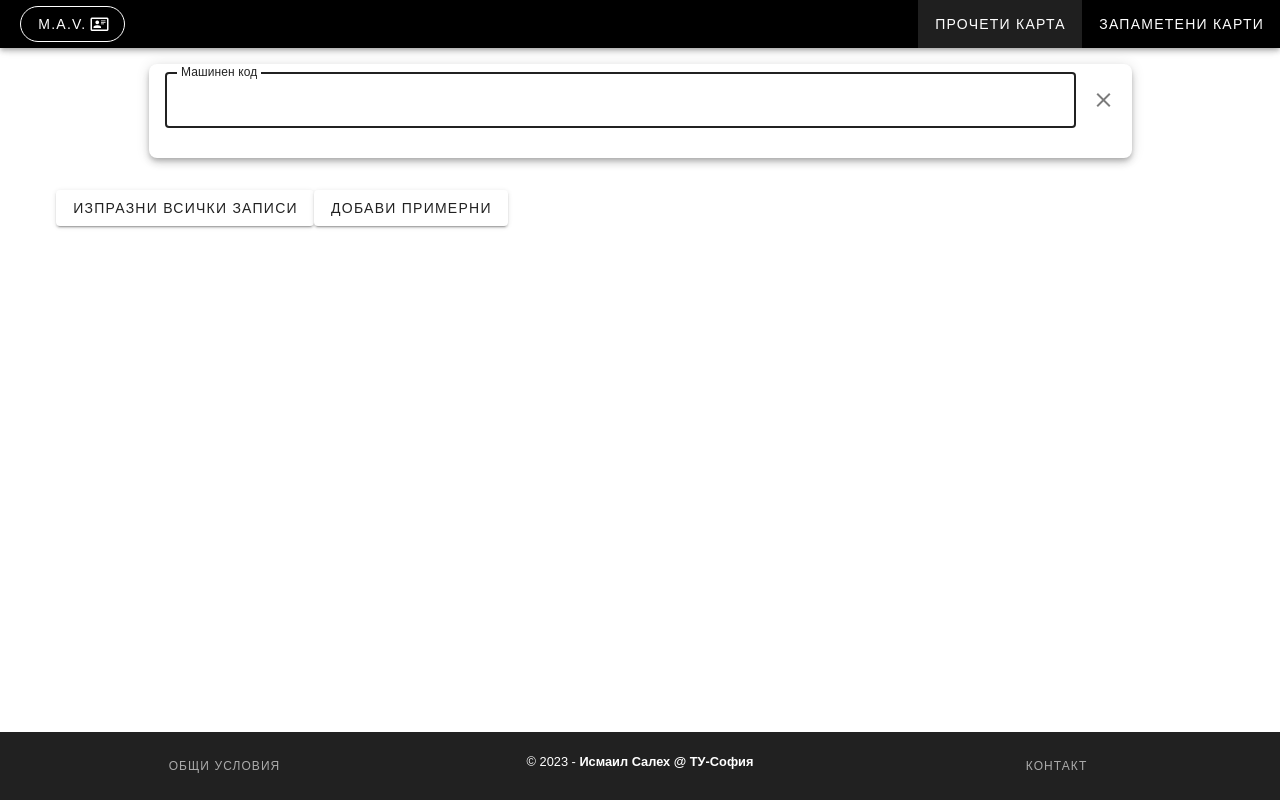
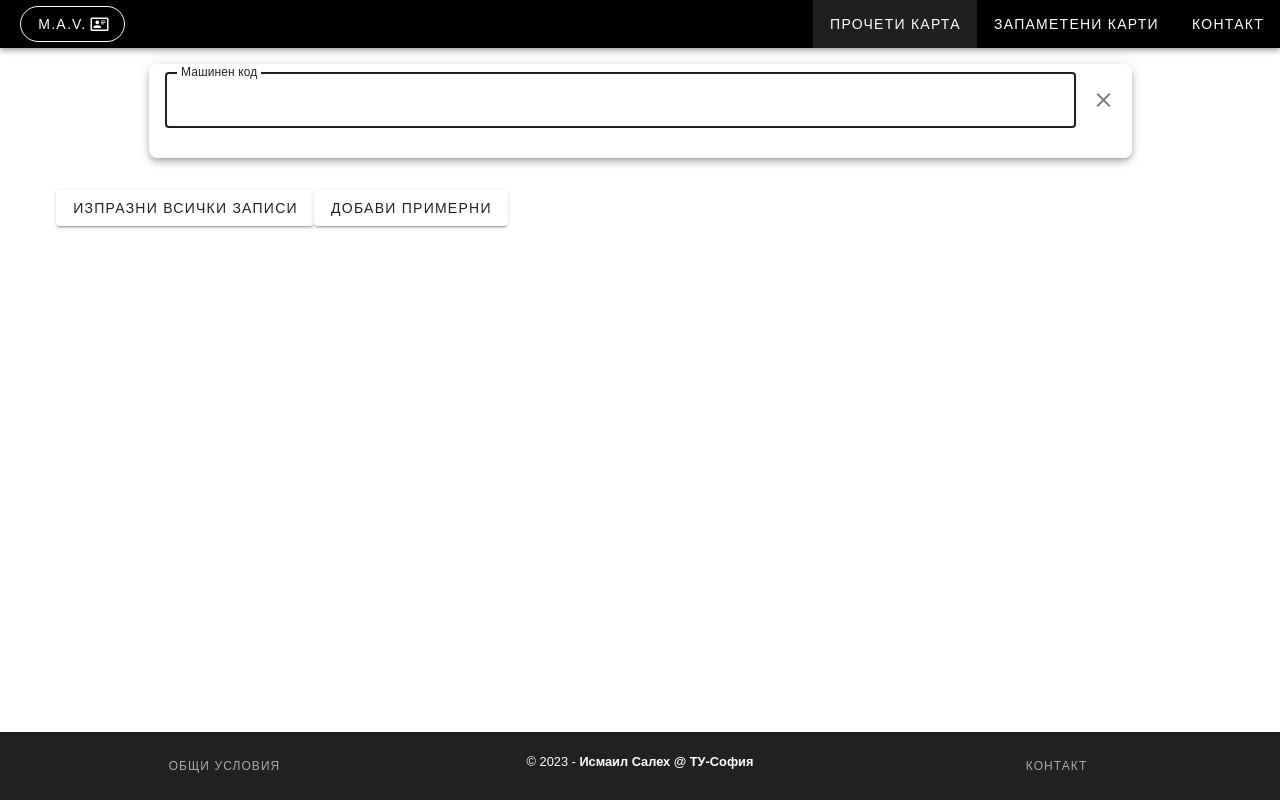
Before and after one commit to IsmailSalehCode/MRZ-Admin-Vault, a Vue app: page / in a window 1280 px wide. Built offline with nearby package versions, Linux system fonts and the light colour scheme.

Commit message:
add new route to AppBar

```diff
--- a/src/components/AppBar.vue
+++ b/src/components/AppBar.vue
@@ -56,6 +56,7 @@ export default {
       menuItems: [
         { title: "Прочети карта", path: "/" },
         { title: "Запаметени карти", path: "/saved" },
+        { title: "Контакт", path: "/contact" },
       ],
     };
   },
```
